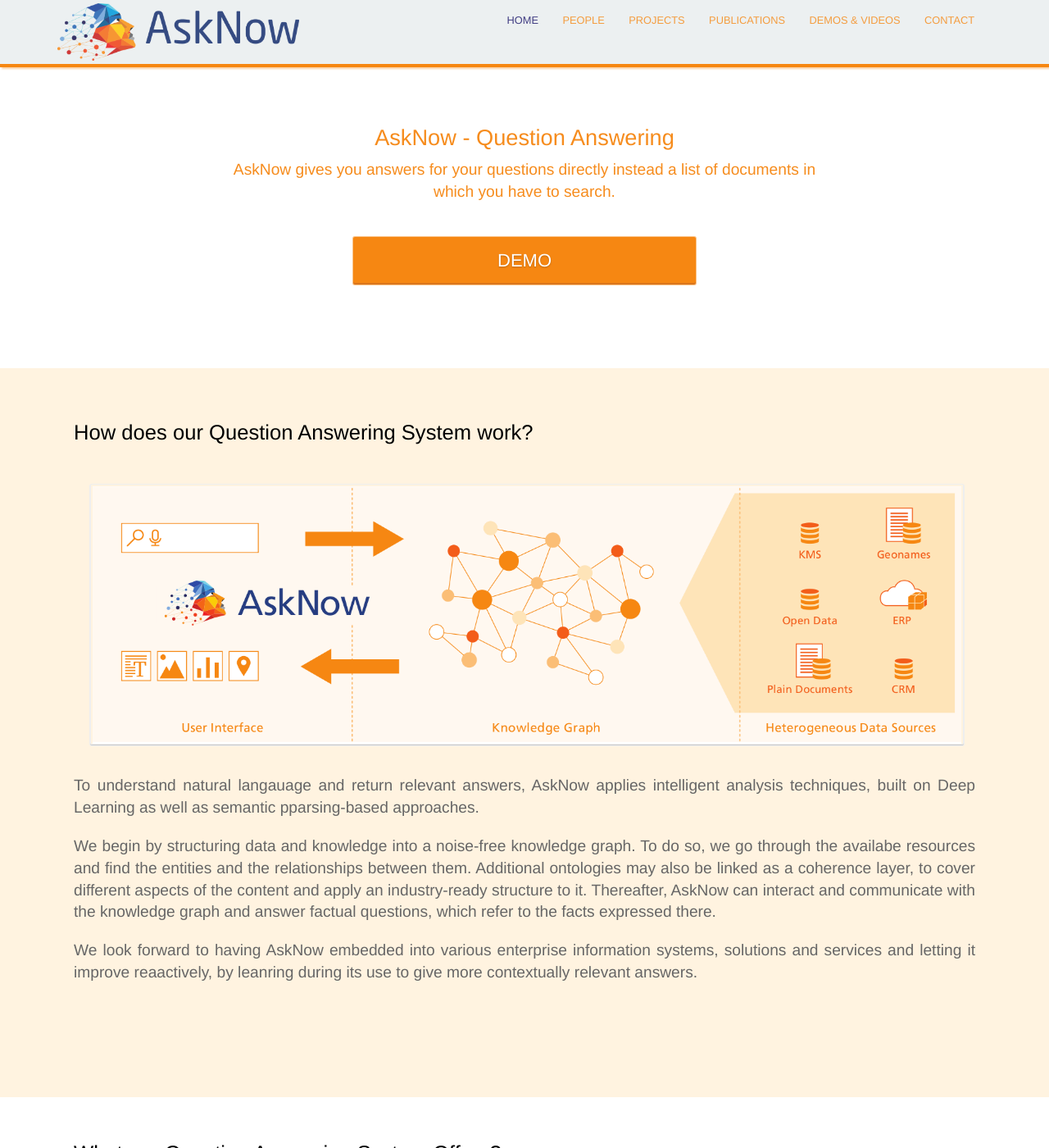
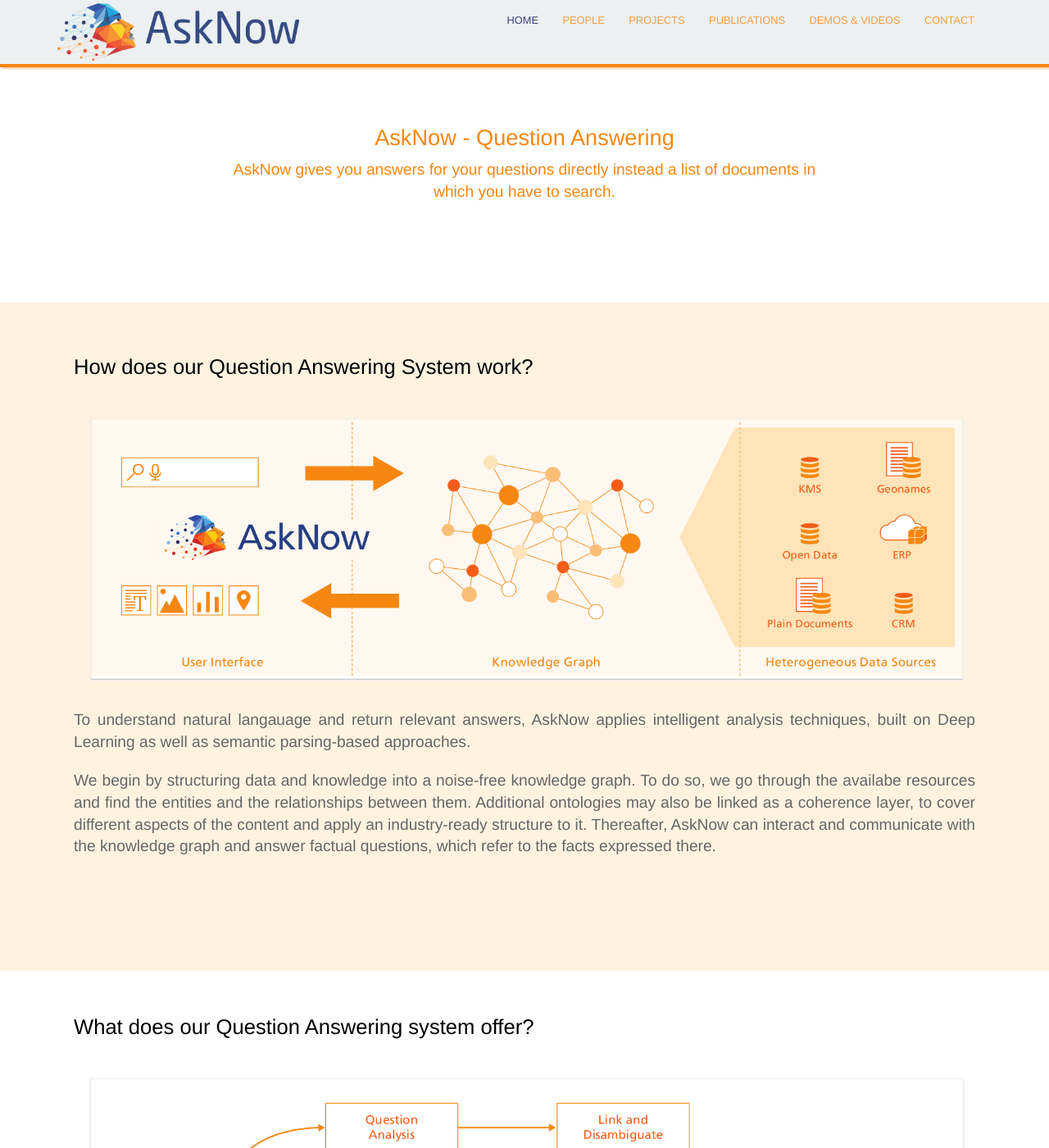
Before and after one commit to AskNowQA/AskNow-Website, a Jekyll site: the page built from index.md, in a window 1280 px wide and 1400 px high. Shown: the whole window at 82% size. Built offline with Jekyll 4.4.1, drawn with Linux system fonts in a browser that asks for light colours; some of the changed text lies outside the part shown.

Commit message:
Presentation and content changes

```diff
--- a/_layouts/demos.html
+++ b/_layouts/demos.html
@@ -4,9 +4,9 @@
 ---
 <section class="hero hero2">
 	<div class="text-container">
-		<h1 class="editable"><strong>Demos & Videos</strong></h1>
+		<h1 class="editable" style="color:#000"><strong>Demos & Videos</strong></h1>
 		<br>
-		<h2><strong>"Question Answering" </strong>– Interview mit Prof. Dr. Jens Lehmann, Fraunhofer IAIS</h2>
+		<h2 style="color:#666"><strong>"Question Answering" </strong>– Interview mit Prof. Dr. Jens Lehmann, Fraunhofer IAIS</h2>
 		<br/><br/>
 		 <div class="video">
 			 <iframe class="embededVideo" src="https://www.youtube.com/embed/3LkCwvzrE9Q?cc_load_policy=1" frameborder="0" allow="autoplay; encrypted-media" allowfullscreen></iframe>
--- a/_layouts/home.html
+++ b/_layouts/home.html
@@ -10,9 +10,9 @@
 	<div class="text-container">
 		<h1 class="editable"><strong>AskNow -</strong> Question Answering</h1>
 		<p class="subtext editable">AskNow gives you answers for your questions directly instead a list of documents in which you have to search.</p>
-		<div class="wrapper">
+		<!-- <div class="wrapper">
 			<input type="submit" width="70px" value="DEMO" class="carrot-flat-button" target="_blank" onclick="location.href='https://asknowdemo.sda.tech/';">
-		</div>
+		</div> -->
 		<br/><br/>
 		<!-- <div class="video"> -->
 			<!-- <img src="/images/dashboard.png" alt="Screenshot" class="screenshot editable" /> -->
@@ -31,9 +31,9 @@
 					<img src="{{ site.baseurl }}/assets/conceptBanner.png" alt="Screenshot" class="screenshot editable" />
 				</div>
 				<br/>
-				<p class="explainConcept">To understand natural langauage and return relevant answers, AskNow applies intelligent analysis techniques, built on Deep Learning as well as semantic pparsing-based approaches.</p>
+				<p class="explainConcept">To understand natural langauage and return relevant answers, AskNow applies intelligent analysis techniques, built on Deep Learning as well as semantic parsing-based approaches.</p>
 				<p class="explainConcept">We begin by structuring data and knowledge into a noise-free knowledge graph. To do so, we go through the availabe resources and find the entities and the relationships between them. Additional ontologies may also be linked as a coherence layer, to cover different aspects of the content and apply an industry-ready structure to it. Thereafter, AskNow can interact and communicate with the knowledge graph and answer factual questions, which refer to the facts expressed there.</p>
-				<p class="explainConcept">We look forward to having AskNow embedded into various enterprise information systems, solutions and services and letting it improve reaactively, by leanring during its use to give more contextually relevant answers.</p>
+				<!-- <p class="explainConcept">We look forward to having AskNow embedded into various enterprise information systems, solutions and services and letting it improve reactively, by learning during its use to give more contextually relevant answers.</p> -->
 			</div>
 		</div>
 		<br/><br/><br/>
@@ -42,7 +42,7 @@
 		<br/><br/><br/>
 		<div class="container flex">
 			<div class="text editable">
-				<h2><strong>What</strong> our Question Answering System <strong>Offers</strong>?</h2>
+				<h2><strong>What</strong> does our Question Answering system <strong>offer</strong>?</h2>
 				<br/>
 				<div class="image">
 					<img src="{{ site.baseurl }}/assets/asknowbanner2.png" alt="Screenshot" class="screenshot editable" />
--- a/_sass/landing-page.scss
+++ b/_sass/landing-page.scss
@@ -107,21 +107,21 @@
 }
 
 .hero {
-	color: #ffffff;
+	color: $brand-color !important;
 	text-align: center;
 	background: linear-gradient(to bottom, white 0%, white 100%) no-repeat #a05fb7;
 	padding-top: 152px;
 	color: $middle-gradient-color;
 
 	p {
-		color: $middle-gradient-color;
+		color: $brand-color !important;
 	}
 }
 
 .hero2 {
 
 	background: linear-gradient(to bottom, $middle-gradient-color 0%, $secondary-brand-color 100%) no-repeat #a05fb7;
-	color: white !important;
+	color: $brand-color !important;
 }
 
 // media querries for screen effecting HTML5 DOM ELEMENTS
--- a/_sass/variables.scss
+++ b/_sass/variables.scss
@@ -1,6 +1,7 @@
 $brand-color: #F68712;
+$temp-bg-color: #FFF;
 $secondary-brand-color: #ecf0f1;
-$middle-gradient-color: mix($brand-color, $secondary-brand-color, 95%);
+$middle-gradient-color: mix( $temp-bg-color, $secondary-brand-color, 65%);
 
 
 // Breakpoints
```
